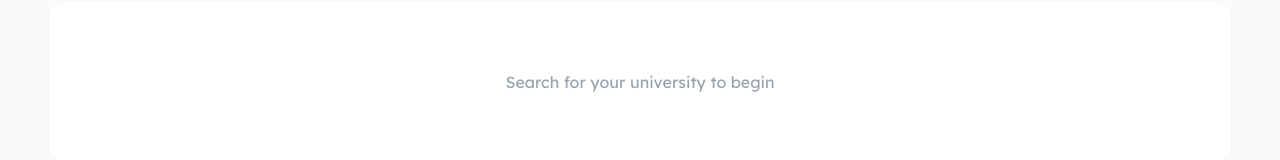
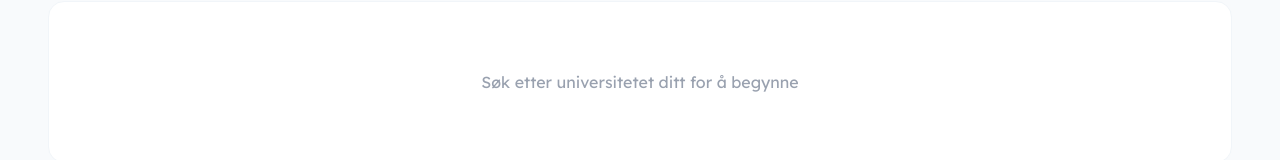
Before and after one commit to Trueballs/UIA-demo, a Next.js app: page /build in a window 1280 px wide. Shown: the part 153-313 px from the top of the page. Built offline with nearby package versions, Linux system fonts and the light colour scheme.

Commit message:
fix: oversett Loading til norsk (Laster)

```diff
--- a/src/app/build/page.tsx
+++ b/src/app/build/page.tsx
@@ -1169,7 +1169,7 @@ function BuilderContent() {
                                 ) : (
                                     <div className="w-full h-full flex items-center justify-center bg-gray-100">
                                         <p className="text-gray-400 text-base italic">
-                                            {loading ? "Loading brand assets…" : "Search for your university to begin"}
+                                            {loading ? "Laster inn…" : "Søk etter universitetet ditt for å begynne"}
                                         </p>
                                     </div>
                                 )}
@@ -1524,7 +1524,7 @@ export default function BuildPage() {
     return (
         <Suspense fallback={
             <div className="min-h-screen flex items-center justify-center bg-[#f0f2f5] text-gray-400">
-                Loading…
+                Laster…
             </div>
         }>
             <BuilderContent />
```
